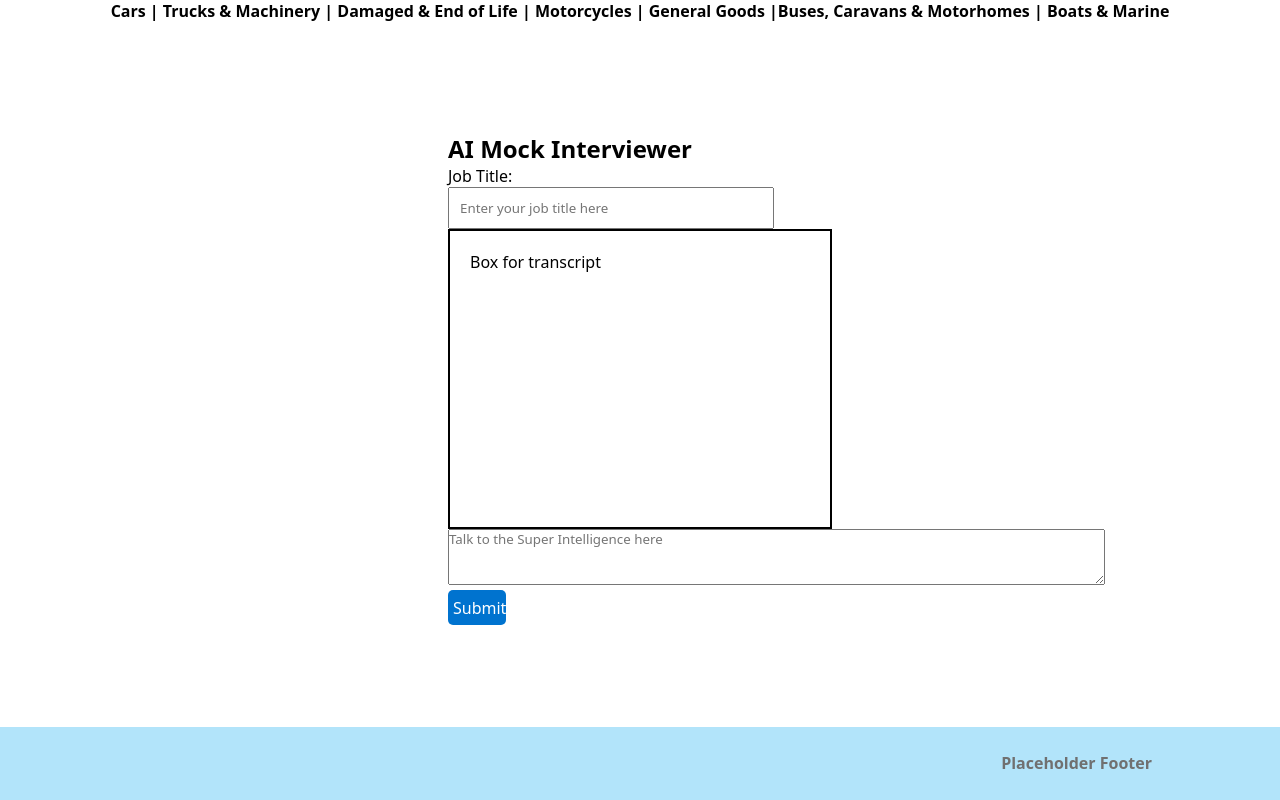
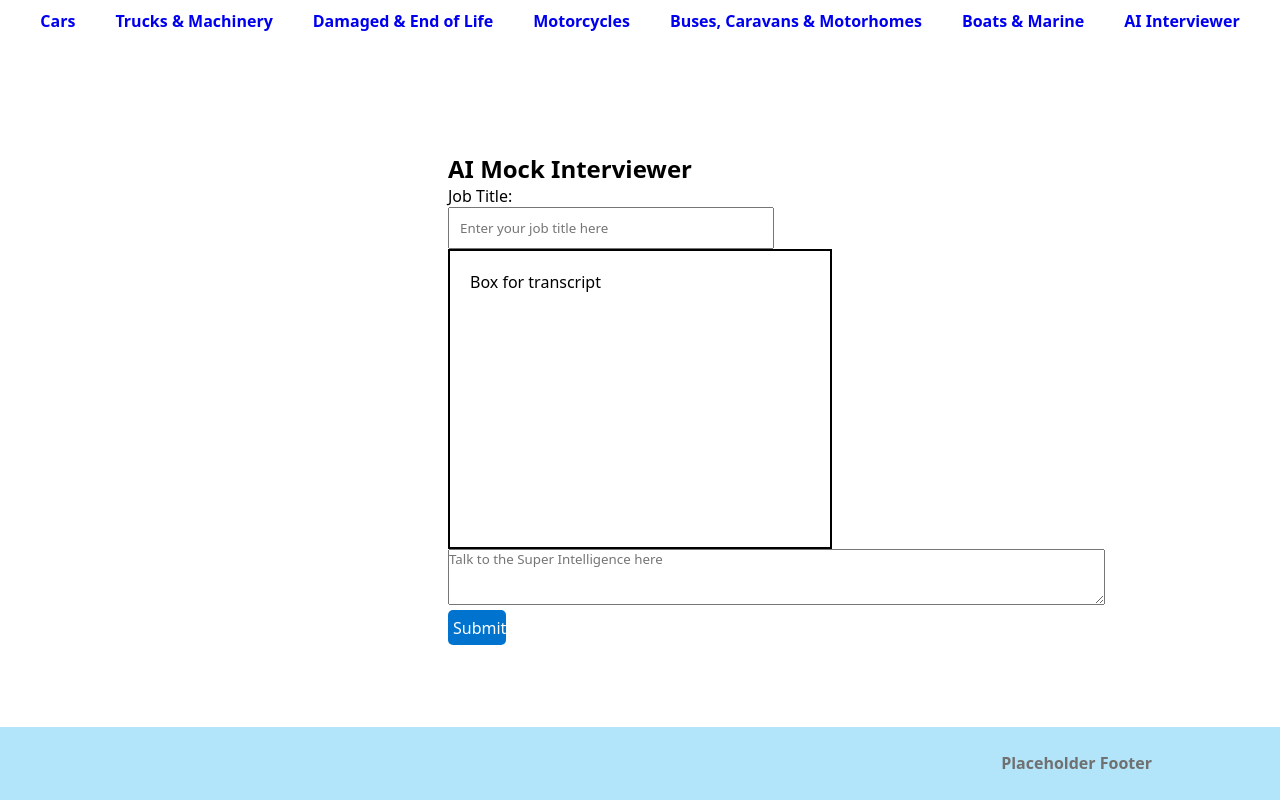
Before and after one commit to jpmissionready/L5-Mission-3, a React (Vite) app: page / in a window 1280 px wide. Built offline with nearby package versions, Linux system fonts and the light colour scheme.

Commit message:
Navbar changes (link to # for all)

```diff
--- a/src/App.jsx
+++ b/src/App.jsx
@@ -22,8 +22,13 @@ export default function App() {
       <navbar>
         {/* Same as turners */}
         <h4>
-          Cars | Trucks & Machinery | Damaged & End of Life | Motorcycles |
-          General Goods |Buses, Caravans & Motorhomes | Boats & Marine
+          <a href="#">Cars </a>
+          <a href="#">Trucks & Machinery </a>
+          <a href="#">Damaged & End of Life </a>
+          <a href="#">Motorcycles </a>
+          <a href="#">Buses, Caravans & Motorhomes </a>
+          <a href="#">Boats & Marine </a>
+          <a href="#">AI Interviewer </a>
         </h4>
       </navbar>
       <br />
--- a/src/index.css
+++ b/src/index.css
@@ -37,6 +37,13 @@ button {
 navbar {
   text-align: center;
 }
+navbar a
+{
+  display: inline-block;
+  padding: 10px 20px;
+  text-decoration: none;
+
+}
 footer {
   background-color: #b2e4fa;
   color: #707070;
```
